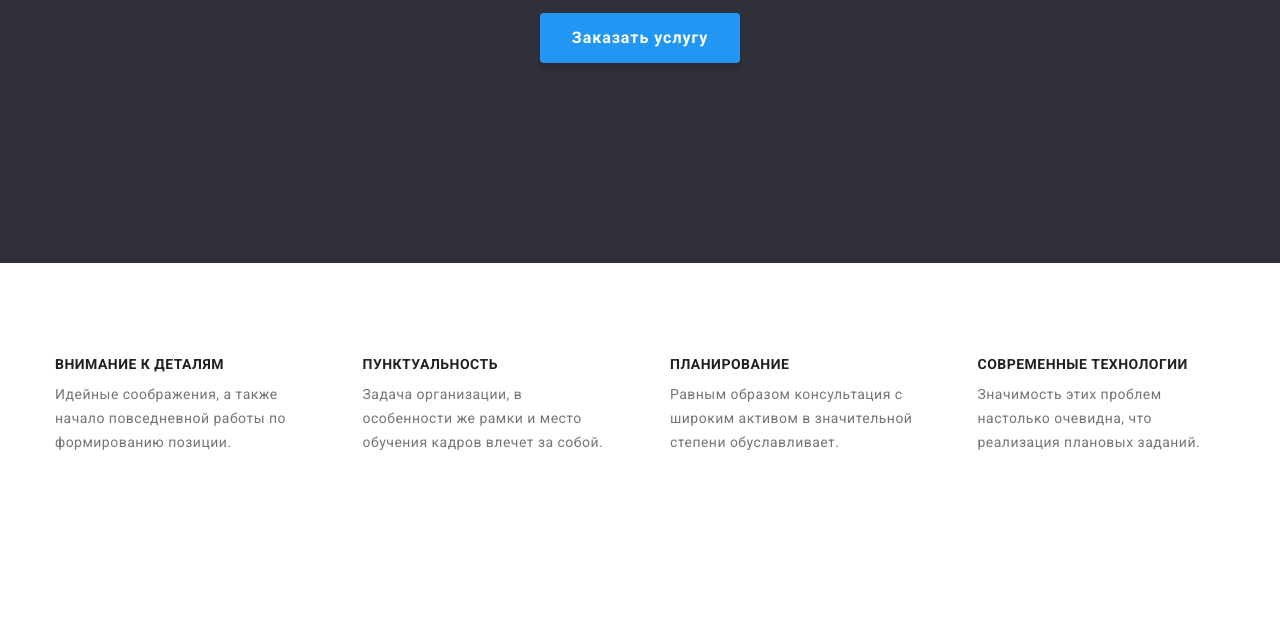
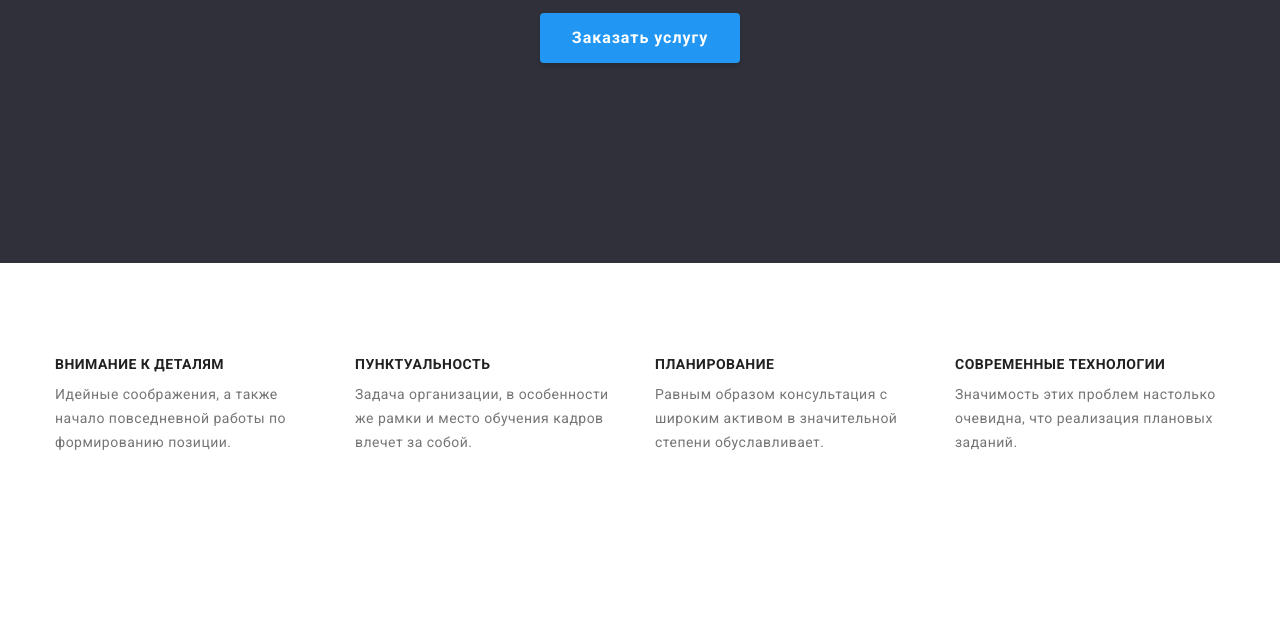
Before and after one commit to MarynaVCH/goit-markup-hw-03, a plain HTML site: page index.html in a window 1280 px wide. Shown: the part 433-1072 px from the top of the page. Drawn offline with nearby package versions, Linux system fonts and the light colour scheme.

Commit message:
Изменяет отступ в секции Функции

```diff
--- a/css/style.css
+++ b/css/style.css
@@ -187,7 +187,7 @@ img {
 
 .subtitle-item:not(:last-child) {
   justify-content: space-between;
-  margin-right: 30px;
+  /* margin-right: 30px; */
 }
 
 .text {
```
